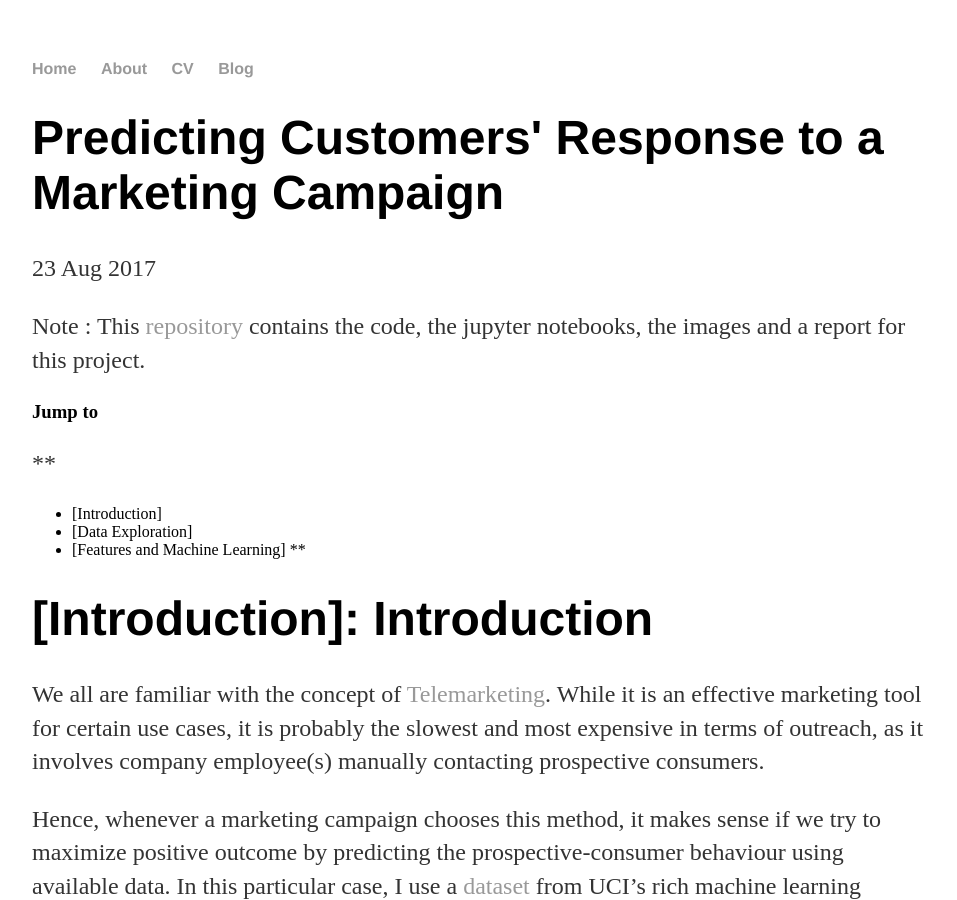
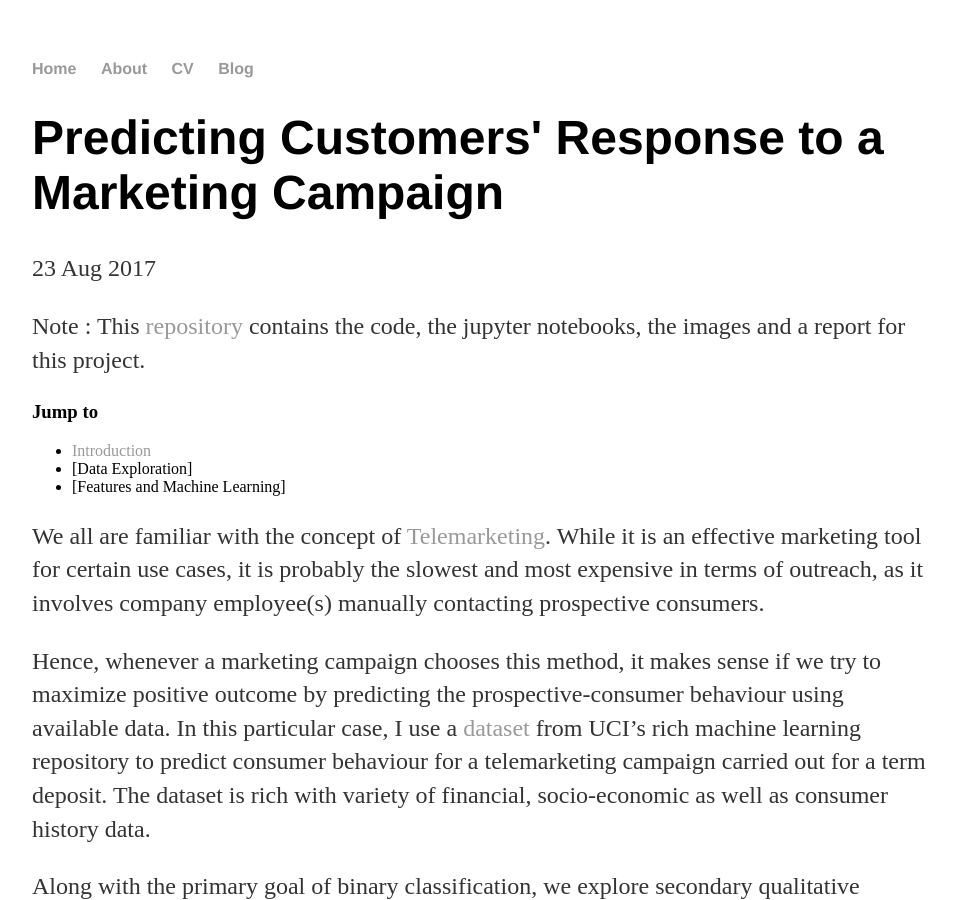
Before and after one commit to nachiketmparanjape2/nachiketmparanjape2.github.io, a Jekyll site: the page built from _posts/2017-08-23-Direct-Marketing-Binary-Prediction.md, in a window 1280 px wide and 900 px high. Shown: the whole window, without its empty margins (160-1117 px from the left). Built offline with Jekyll 4.4.1, drawn with Linux system fonts in a browser that asks for light colours.

Commit message:
Update 2017-08-23-Direct-Marketing-Binary-Prediction.md

```diff
--- a/_posts/2017-08-23-Direct-Marketing-Binary-Prediction.md
+++ b/_posts/2017-08-23-Direct-Marketing-Binary-Prediction.md
@@ -8,13 +8,12 @@ date: 2017-08-23
 Note : This [repository](https://github.com/nachiketmparanjape/Bank_UCI) contains the code, the jupyter notebooks, the images and a report for this project.
 
 ### Jump to
-**
 * [Introduction]
 * [Data Exploration]
-* [Features and Machine Learning] **
+* [Features and Machine Learning]
 
 
-# [Introduction]: Introduction
+[Introduction]: Introduction
 
 We all are familiar with the concept of [Telemarketing](https://en.wikipedia.org/wiki/Telemarketing). While it is an effective marketing tool for certain use cases, it is probably the slowest and most expensive in terms of outreach, as it involves company employee(s) manually contacting prospective consumers.
 
```
